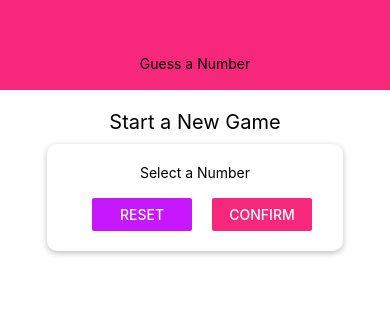
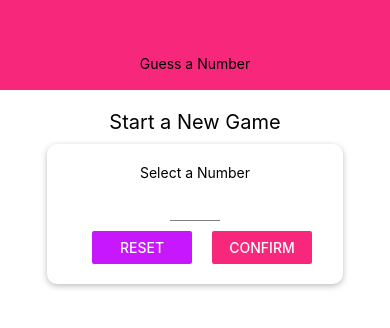
Before and after one commit to kronosGR/ReactNativeGuessAnumber, a React Native app: screen / in a window 390 px wide. Shown: the top 328 px of the page. Built offline with nearby package versions, Linux system fonts and the light colour scheme.

Commit message:
added Input component

```diff
--- /dev/null
+++ b/components/Input.js
@@ -0,0 +1,18 @@
+import React from 'react';
+
+import { StyleSheet, TextInput } from 'react-native';
+
+const Input = (props) => {
+  return <TextInput {...props} style={{ ...styles.input, ...props.style }} />;
+};
+
+const styles = StyleSheet.create({
+  input: {
+    height: 30,
+    borderBottomColor: 'grey',
+    borderBottomWidth: 1,
+    marginVertical: 10,
+  },
+});
+
+export default Input;
--- a/screens/StartGameScreen.js
+++ b/screens/StartGameScreen.js
@@ -1,8 +1,9 @@
 import React from 'react';
-import { Button, StyleSheet, Text, TextInput, View } from 'react-native';
+import { Button, StyleSheet, Text, View } from 'react-native';
 import Card from '../components/Card';
+import Input from '../components/Input';
 
-import Colors from '../constants/colors'
+import Colors from '../constants/colors';
 
 const StartGameScreen = () => {
   return (
@@ -10,10 +11,21 @@
       <Text style={styles.title}>Start a New Game</Text>
       <Card style={styles.inputContainer}>
         <Text>Select a Number</Text>
-        <TextInput />
+        <Input
+          style={styles.input}
+          blurOnSubmit
+          autoCapitalize='none'
+          autoCorrect={false}
+          keyboardType='numeric-pad'
+          maxLength={2}
+        />
         <View style={styles.buttonContainer}>
-          <View style={styles.button}><Button title='Reset' onPress={() => {}}  color={Colors.accent}/></View>
-          <View style={styles.button}><Button title='Confirm' onPress={() => {}} color={Colors.primary}/></View>
+          <View style={styles.button}>
+            <Button title='Reset' onPress={() => {}} color={Colors.accent} />
+          </View>
+          <View style={styles.button}>
+            <Button title='Confirm' onPress={() => {}} color={Colors.primary} />
+          </View>
         </View>
       </Card>
     </View>
@@ -41,10 +53,14 @@
     justifyContent: 'space-between',
     paddingHorizontal: 15,
   },
-  button:{
+  button: {
     width: 100,
-    marginHorizontal:10
-  }
+    marginHorizontal: 10,
+  },
+  input: {
+    width: 50,
+    textAlign: 'center',
+  },
 });
 
 export default StartGameScreen;
```
Also changed, not shown: 1 other file (tests, documents, lock files or other folders).
